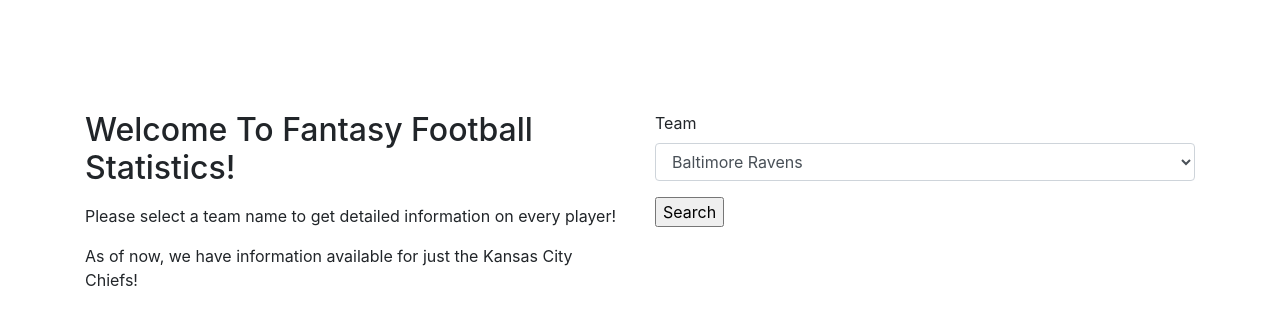
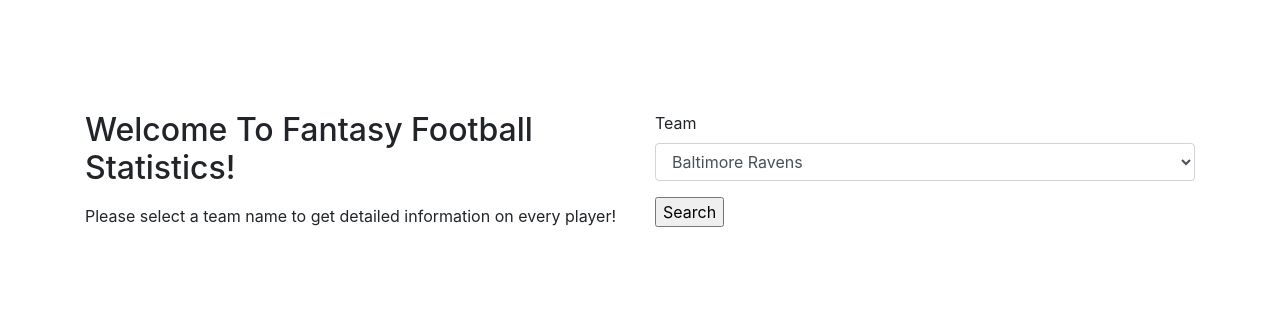
Before and after one commit to GuptaSiddhesh/Football-Rating-and-Review, a Flask app: page / in a window 1280 px wide. Shown: the part 56-381 px from the top of the page. Run offline with Flask 2, Linux system fonts and the light colour scheme; some libraries are stand-ins or nearby versions.

Commit message:
Update index.html

```diff
--- a/flask_app/templates/index.html
+++ b/flask_app/templates/index.html
@@ -6,8 +6,6 @@
         <h2>Welcome To Fantasy Football Statistics!</h2>
         <p></p>
         Please select a team name to get detailed information on every player!
-        <p></p>
-        As of now, we have information available for just the Kansas City Chiefs!
     </div>
     <div class="col">
         <form method="POST" action="">
```
